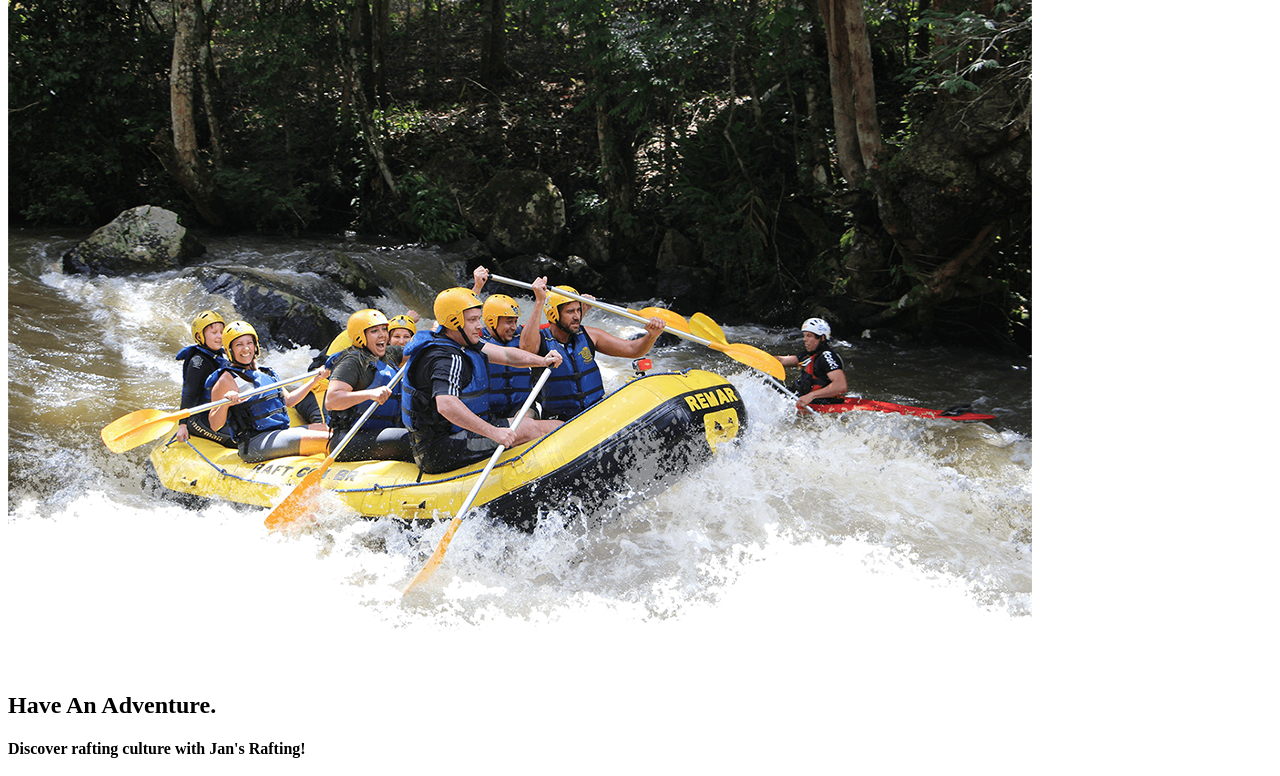
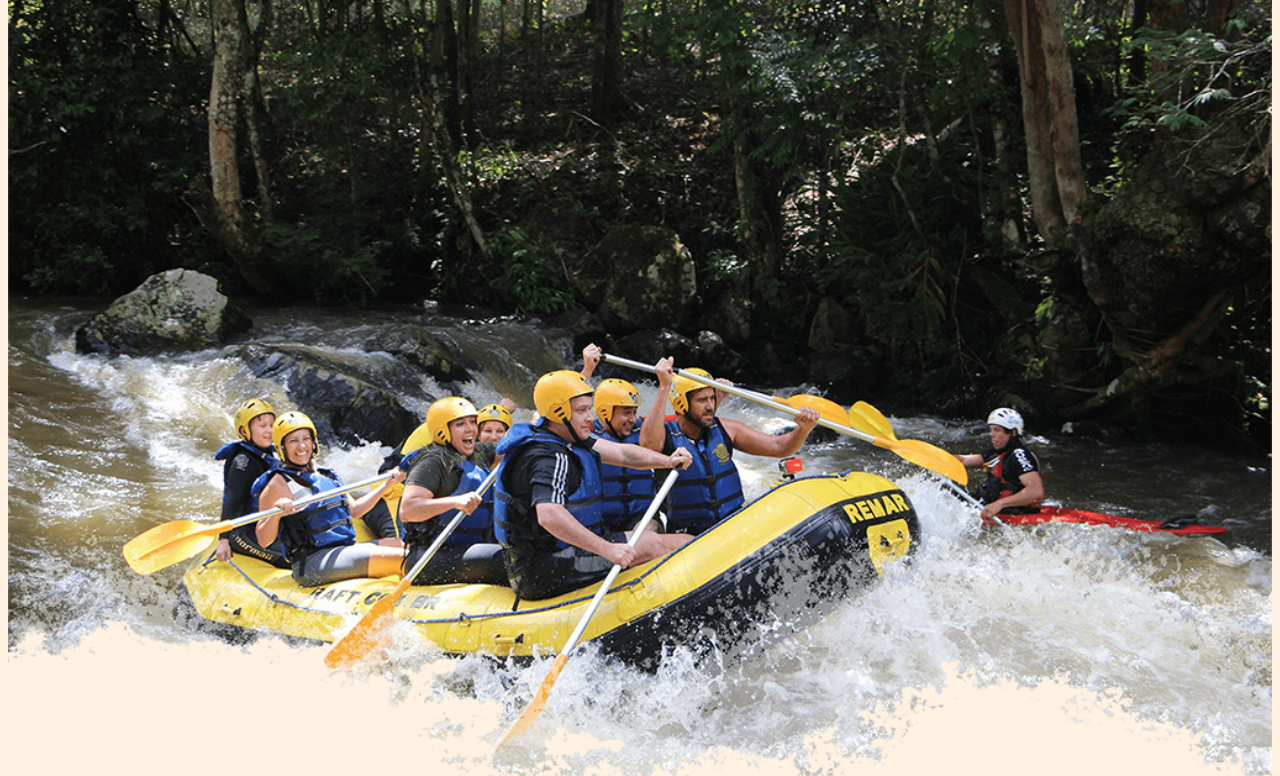
Before and after one commit to akylem100/wdd130, a plain HTML site: page whitewaterrafting/index.html in a window 1280 px wide. Shown: the part 140-916 px from the top of the page. Drawn offline with Linux system fonts and the light colour scheme; the site is published under a folder, as on GitHub Pages, so addresses that start at the root find nothing.

Commit message:
Fixed an issue with CSS not applying

```diff
--- a/whitewaterrafting/index.html
+++ b/whitewaterrafting/index.html
@@ -4,7 +4,7 @@
     <meta charset="UTF-8">
     <meta name="viewport" content="width=device-width, initial-scale=1.0">
     <title>Jay's Rafting - Easy Access to White Water Rafting</title>
-    <link rel="stylesheet" href="/whitewaterrafting/styles/styles.css">
+    <link rel="stylesheet" href="../whitewaterrafting/styles/styles.css">
 </head>
 <body>
     <div id="content">
```
